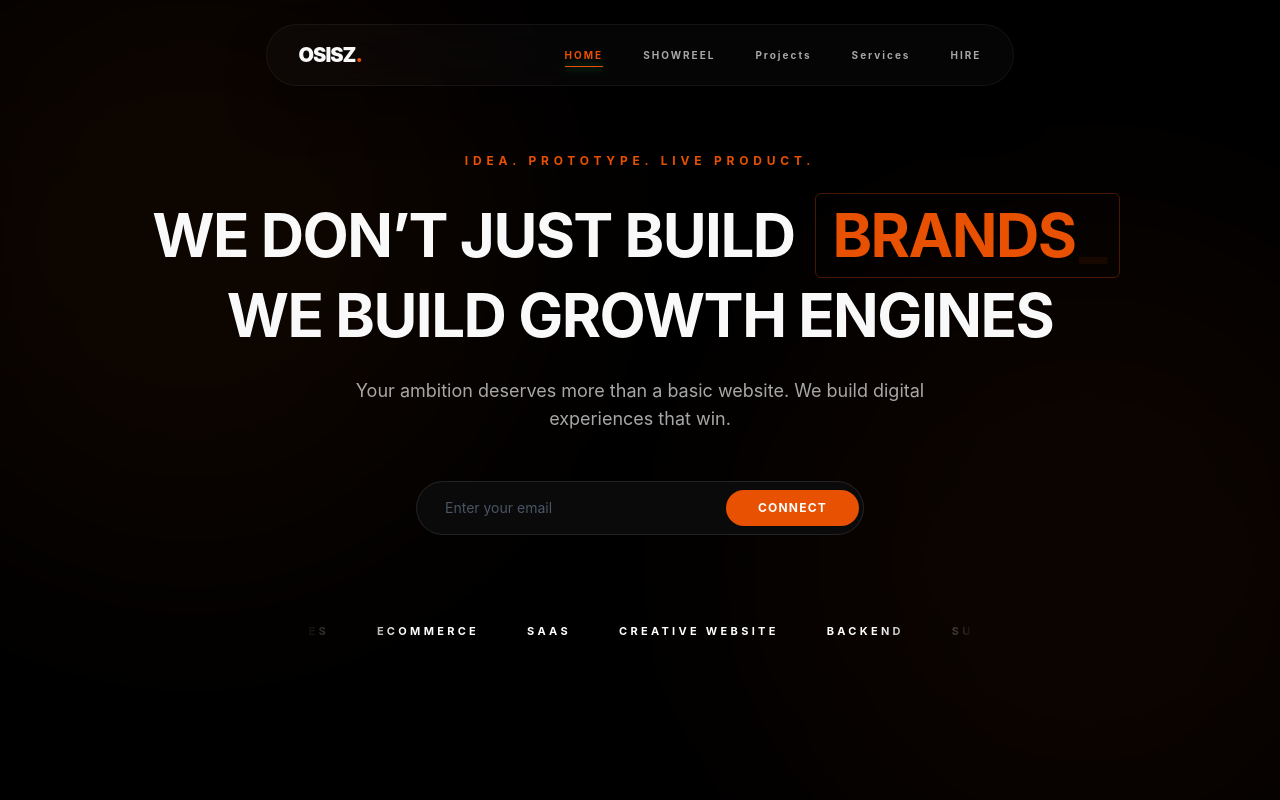
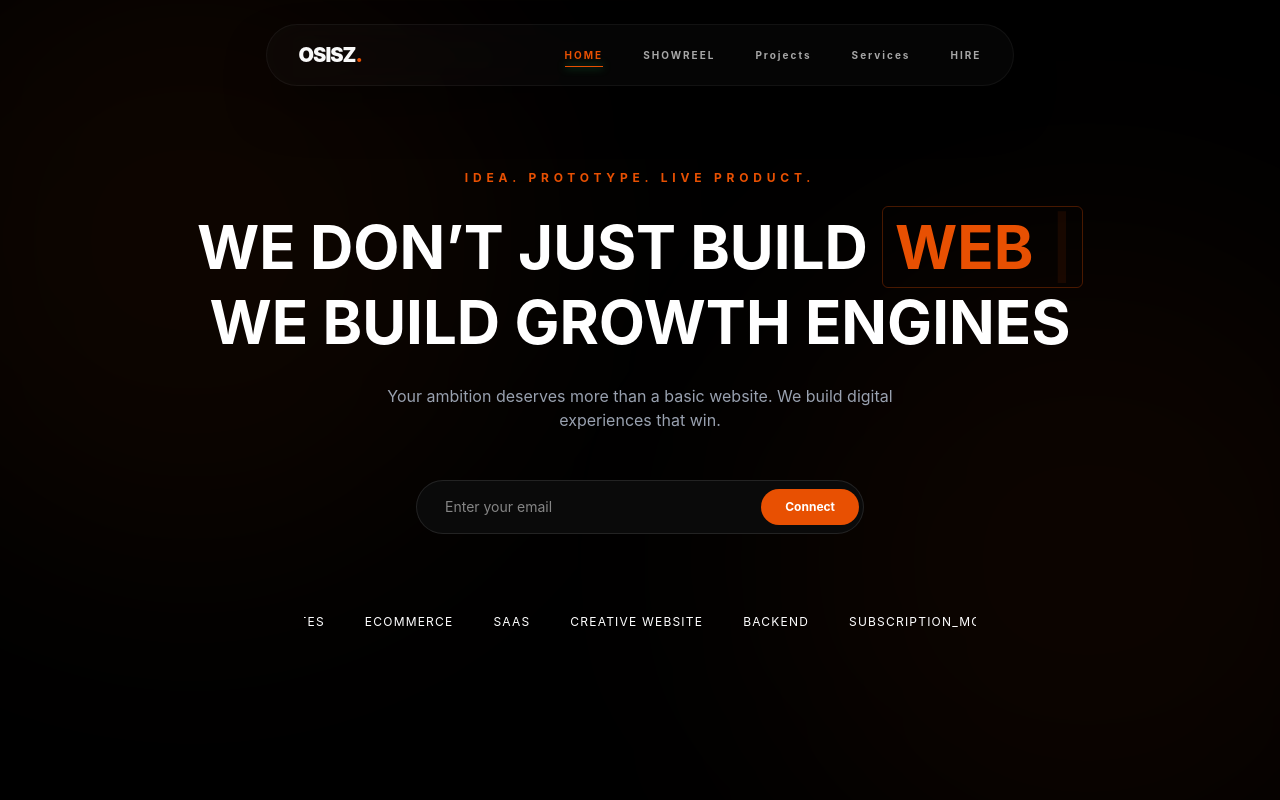
Before and after one commit to aditya02x/OWN, a React (Vite) app in the folder Frontend/: page / in a window 1280 px wide. Shown: the top 800 px of the page. Built offline with nearby package versions, Linux system fonts and the light colour scheme.

Commit message:
email activated dsf

```diff
--- a/Frontend/src/pages/Hero.jsx
+++ b/Frontend/src/pages/Hero.jsx
@@ -19,41 +19,53 @@ const Hero = () => {
     "UI/UX",
   ];
 
-  // ✅ CONNECT EMAIL TO BACKEND
   const handleSubmit = async (e) => {
     e.preventDefault();
+
+    if (!email) return;
+
     setStatus("loading");
 
     try {
       const res = await axios.post(
         "https://osisz.onrender.com/api/contact",
         {
-          name: "Homepage User",
+          name: email.split("@")[0] || "User",
           email: email,
-          message: "User connected from Hero section",
+          message: "Lead from Hero Section",
+        },
+        {
+          headers: {
+            "Content-Type": "application/json",
+          },
         }
       );
 
-      if (res.data.success) {
+      console.log("SUCCESS:", res.data);
+
+      if (res.data?.success) {
         setStatus("success");
         setEmail("");
-        setTimeout(() => setStatus("idle"), 4000);
+      } else {
+        setStatus("error");
       }
     } catch (err) {
+      console.log("ERROR:", err.response?.data || err.message);
       setStatus("error");
-      setTimeout(() => setStatus("idle"), 4000);
     }
+
+    setTimeout(() => setStatus("idle"), 4000);
   };
 
   return (
-    <section className="relative w-full min-h-screen bg-[#000000] flex flex-col items-center justify-center font-sans select-none px-4 sm:px-6 overflow-hidden">
+    <section className="relative w-full min-h-screen bg-black flex flex-col items-center justify-center px-4 sm:px-6 overflow-hidden">
 
       <div className="relative z-10 w-full max-w-5xl flex flex-col items-center text-center">
 
         <motion.span
           initial={{ opacity: 0, y: -10 }}
           animate={{ opacity: 1, y: 0 }}
-          className="text-[#E85002] text-[12px] sm:text-xs font-bold uppercase tracking-[0.4em] mb-6"
+          className="text-[#E85002] text-xs font-bold uppercase tracking-[0.4em] mb-6"
         >
           Idea. Prototype. Live Product.
         </motion.span>
@@ -61,65 +73,52 @@ const Hero = () => {
         <motion.h1
           initial={{ y: 40, opacity: 0 }}
           animate={{ y: 0, opacity: 1 }}
-          transition={{ duration: 0.8 }}
-          className="text-[#F9F9F9] text-3xl sm:text-5xl md:text-6xl font-bold leading-tight tracking-tight"
+          className="text-white text-3xl sm:text-5xl md:text-6xl font-bold leading-tight"
         >
           WE DON’T JUST BUILD{" "}
-          <span className="inline-block px-2 sm:px-4 py-1 mx-1 sm:mx-2 border border-[#E85002]/30 rounded-md">
-            <span className="text-[#E85002]">
-              <Typewriter
-                words={["WEBSITES", "SAAS", "WEB APP", "BRANDS"]}
-                loop={true}
-                cursor
-                cursorStyle="_"
-                typeSpeed={120}
-                deleteSpeed={40}
-                delaySpeed={800}
-              />
-            </span>
+          <span className="px-3 py-1 border border-[#E85002]/30 rounded-md text-[#E85002]">
+            <Typewriter
+              words={["WEBSITES", "SAAS", "WEB APP", "BRANDS"]}
+              loop
+              cursor
+            />
           </span>
-          <br className="hidden sm:block" />
+          <br />
           WE BUILD GROWTH ENGINES
         </motion.h1>
 
         <motion.p
           initial={{ opacity: 0 }}
           animate={{ opacity: 1 }}
-          transition={{ delay: 0.4 }}
-          className="mt-6 max-w-xl text-[#A7A7A7] text-sm sm:text-base md:text-lg"
+          className="mt-6 max-w-xl text-gray-400 text-sm sm:text-base"
         >
           Your ambition deserves more than a basic website.
           We build digital experiences that win.
         </motion.p>
 
-        {/* 🔥 CONNECT FORM */}
-        <motion.div
-          initial={{ opacity: 0, y: 20 }}
-          animate={{ opacity: 1, y: 0 }}
-          transition={{ delay: 0.6 }}
-          className="mt-12 w-full max-w-md"
-        >
+        {/* ✅ WORKING FORM */}
+        <motion.div className="mt-12 w-full max-w-md">
           <form
             onSubmit={handleSubmit}
-            className="flex items-center p-1 bg-[#0A0A0A] border border-white/10 rounded-full focus-within:border-[#E85002]/50 transition-all duration-300"
+            className="flex items-center p-1 bg-[#0A0A0A] border border-white/10 rounded-full"
           >
             <input
               type="email"
               required
               placeholder="Enter your email"
-              className="w-full bg-transparent px-6 py-3 text-white outline-none placeholder:text-gray-600 text-sm"
               value={email}
               onChange={(e) => setEmail(e.target.value)}
+              className="w-full bg-transparent px-6 py-3 text-white outline-none text-sm"
             />
 
             <button
               type="submit"
-              className="bg-[#E85002] text-white px-8 py-2.5 rounded-full font-bold text-xs uppercase tracking-widest hover:bg-[#ff6a1a] transition-colors"
+              className="bg-[#E85002] px-6 py-2.5 rounded-full text-white text-xs font-bold"
             >
               {status === "loading"
-                ? "..."
+                ? "Sending..."
                 : status === "success"
-                ? "Done"
+                ? "Done ✓"
                 : status === "error"
                 ? "Retry"
                 : "Connect"}
@@ -128,33 +127,21 @@ const Hero = () => {
         </motion.div>
 
         {/* MARQUEE */}
-        <motion.div
-          initial={{ opacity: 0 }}
-          animate={{ opacity: 1 }}
-          transition={{ delay: 0.8 }}
-          className="mt-20 w-full max-w-2xl relative overflow-hidden group"
-          style={{
-            maskImage: 'linear-gradient(to right, transparent, black 15%, black 85%, transparent)',
-            WebkitMaskImage: 'linear-gradient(to right, transparent, black 15%, black 85%, transparent)'
-          }}
-        >
-          <div className="flex whitespace-nowrap py-2">
+        <div className="mt-20 w-full max-w-2xl overflow-hidden">
+          <div className="flex whitespace-nowrap">
             <motion.div
               animate={{ x: ["0%", "-50%"] }}
               transition={{ duration: 40, repeat: Infinity, ease: "linear" }}
-              className="flex gap-12 items-center"
+              className="flex gap-10"
             >
-              {[...techStack, ...techStack].map((item, index) => (
-                <span
-                  key={index}
-                  className="text-white text-[12px] sm:text-[11px] font-bold uppercase tracking-[0.3em] hover:text-[#E85002]"
-                >
+              {[...techStack, ...techStack].map((item, i) => (
+                <span key={i} className="text-white text-xs uppercase tracking-widest">
                   {item}
                 </span>
               ))}
             </motion.div>
           </div>
-        </motion.div>
+        </div>
 
       </div>
     </section>
```
